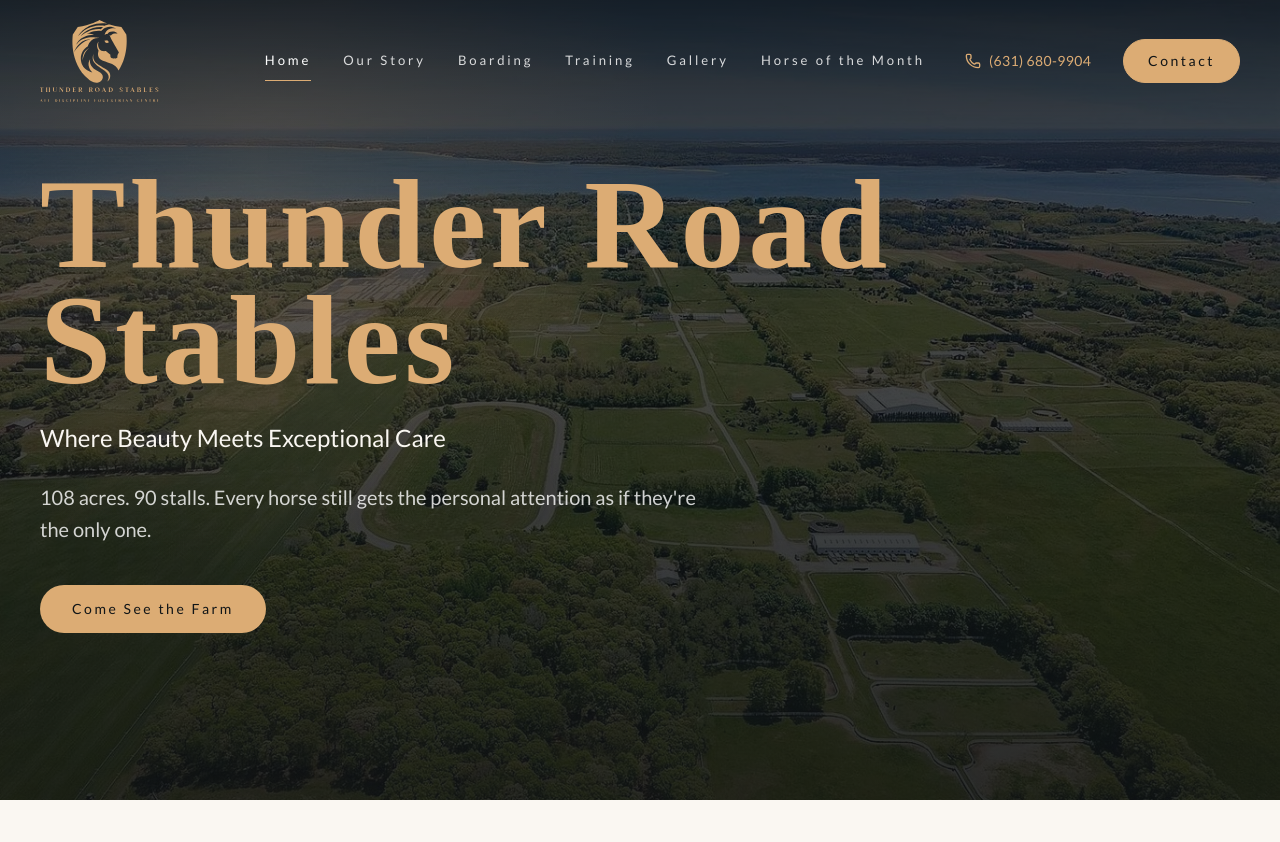
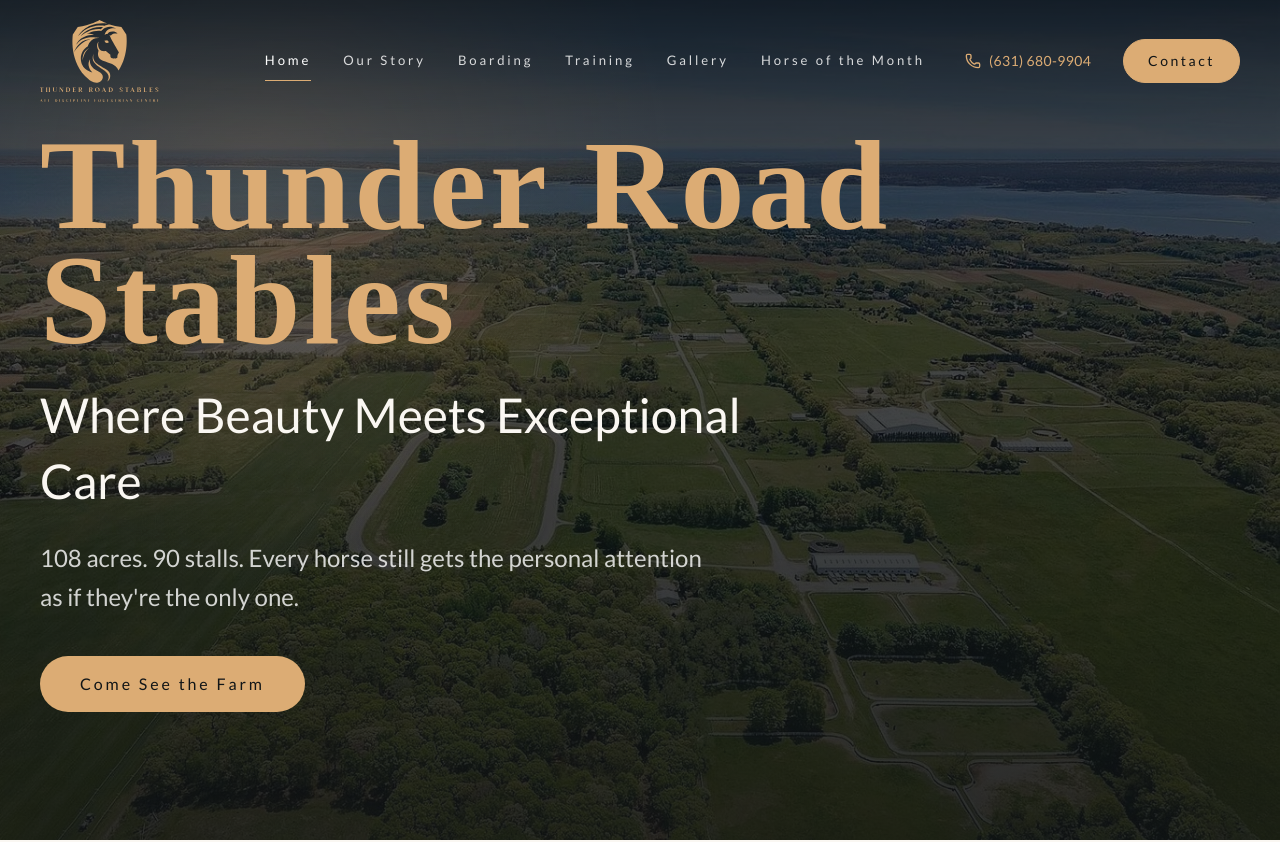
Before and after one commit to Midorivi/thunder-road-stables, a React (Vite) app: page / in a window 1280 px wide. Shown: the top 842 px of the page. Built offline with nearby package versions, Linux system fonts and the light colour scheme; the HTML template or start-up script is replaced by a standard one; a web font is replaced by a local one.

Commit message:
Bigger hero text: subtitle 2xl-5xl, description xl-2xl, CTA button larger

```diff
--- a/src/components/sections/Hero.tsx
+++ b/src/components/sections/Hero.tsx
@@ -12,7 +12,7 @@
   return (
     <section ref={ref} className="relative flex min-h-screen items-center overflow-hidden bg-[#111517]">
       <motion.div style={{ y, opacity }} className="absolute inset-0 z-0">
-        <img src={asset("/gallery/fb-cover.jpg")} alt="Thunder Road Stables horses and barns" className="absolute inset-0 h-full w-full object-cover" />
+        <img src={asset("/gallery/fb-cover.jpg")} alt="Aerial view of Thunder Road Stables" className="absolute inset-0 h-full w-full object-cover" />
         <div className="absolute inset-0 z-10 bg-black/45" />
         <div className="absolute inset-0 z-10 bg-[radial-gradient(circle_at_20%_20%,rgba(220,172,116,0.18),transparent_34%),linear-gradient(180deg,rgba(17,21,23,0.42),rgba(17,21,23,0.78))]" />
       </motion.div>
@@ -20,29 +20,51 @@
       <div className="absolute inset-x-0 top-0 z-10 h-48 bg-gradient-to-b from-black/55 to-transparent" />
 
       <div className="page-shell relative z-20 flex min-h-screen items-center py-32">
+        <div className="max-w-5xl">
           <motion.div
             initial={{ opacity: 0, y: 30 }}
             animate={{ opacity: 1, y: 0 }}
             transition={{ duration: 1, delay: 0.2, ease: [0.22, 1, 0.36, 1] }}
-          className="max-w-5xl"
           >
             <h1 className="max-w-[12ch] text-5xl font-bold leading-[0.9] tracking-[0.03em] text-[#DCAC74] sm:text-6xl md:text-7xl lg:max-w-none lg:text-[7rem] xl:text-[8rem]">
               Thunder Road Stables
             </h1>
-          <p className="mt-5 max-w-3xl text-xl leading-relaxed text-[#FAF7F2] md:text-2xl">
+          </motion.div>
+
+          <motion.div
+            initial={{ opacity: 0, y: 30 }}
+            animate={{ opacity: 1, y: 0 }}
+            transition={{ duration: 1, delay: 0.4, ease: [0.22, 1, 0.36, 1] }}
+          >
+            <p className="mt-6 max-w-3xl text-2xl leading-snug text-[#FAF7F2] md:text-4xl lg:text-5xl">
               Where Beauty Meets Exceptional Care
             </p>
-          <p className="mt-6 max-w-2xl text-lg leading-8 text-white/80 md:text-xl">
+          </motion.div>
+
+          <motion.div
+            initial={{ opacity: 0, y: 30 }}
+            animate={{ opacity: 1, y: 0 }}
+            transition={{ duration: 1, delay: 0.6, ease: [0.22, 1, 0.36, 1] }}
+          >
+            <p className="mt-6 max-w-2xl text-xl leading-relaxed text-white/80 md:text-2xl">
               108 acres. 90 stalls. Every horse still gets the personal attention as if they&apos;re the only one.
             </p>
+          </motion.div>
+
+          <motion.div
+            initial={{ opacity: 0, y: 30 }}
+            animate={{ opacity: 1, y: 0 }}
+            transition={{ duration: 1, delay: 0.8, ease: [0.22, 1, 0.36, 1] }}
+          >
             <Link
               to="/contact"
-            className="mt-10 inline-flex min-h-12 items-center justify-center rounded-full bg-[#DCAC74] px-8 text-sm tracking-[0.18em] text-[#111517] transition hover:scale-[1.02] hover:bg-[#e4bc8e]"
+              className="mt-10 inline-flex min-h-14 items-center justify-center rounded-full bg-[#DCAC74] px-10 text-base tracking-[0.18em] text-[#111517] transition hover:scale-[1.02] hover:bg-[#e4bc8e]"
             >
               Come See the Farm
             </Link>
           </motion.div>
         </div>
+      </div>
     </section>
   );
 }
```
Lines whose indentation alone changed are shown as unchanged.
